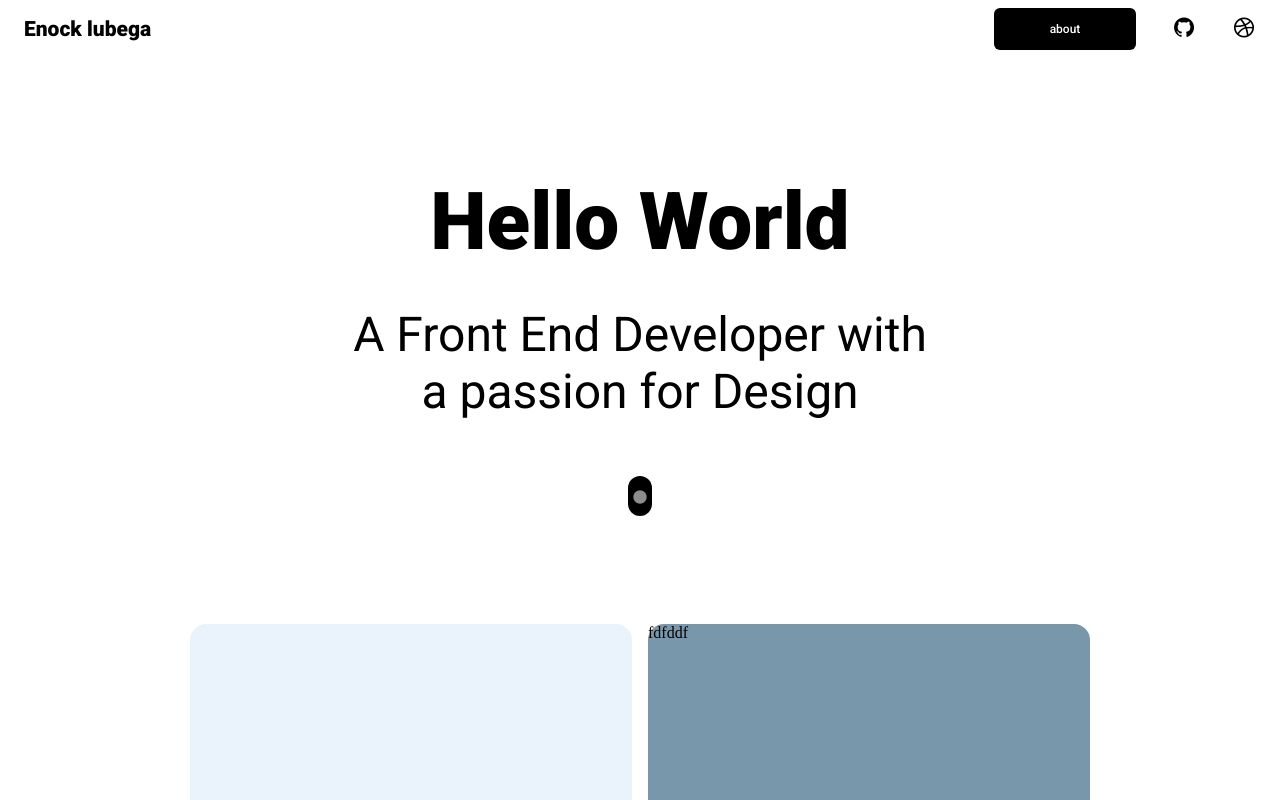
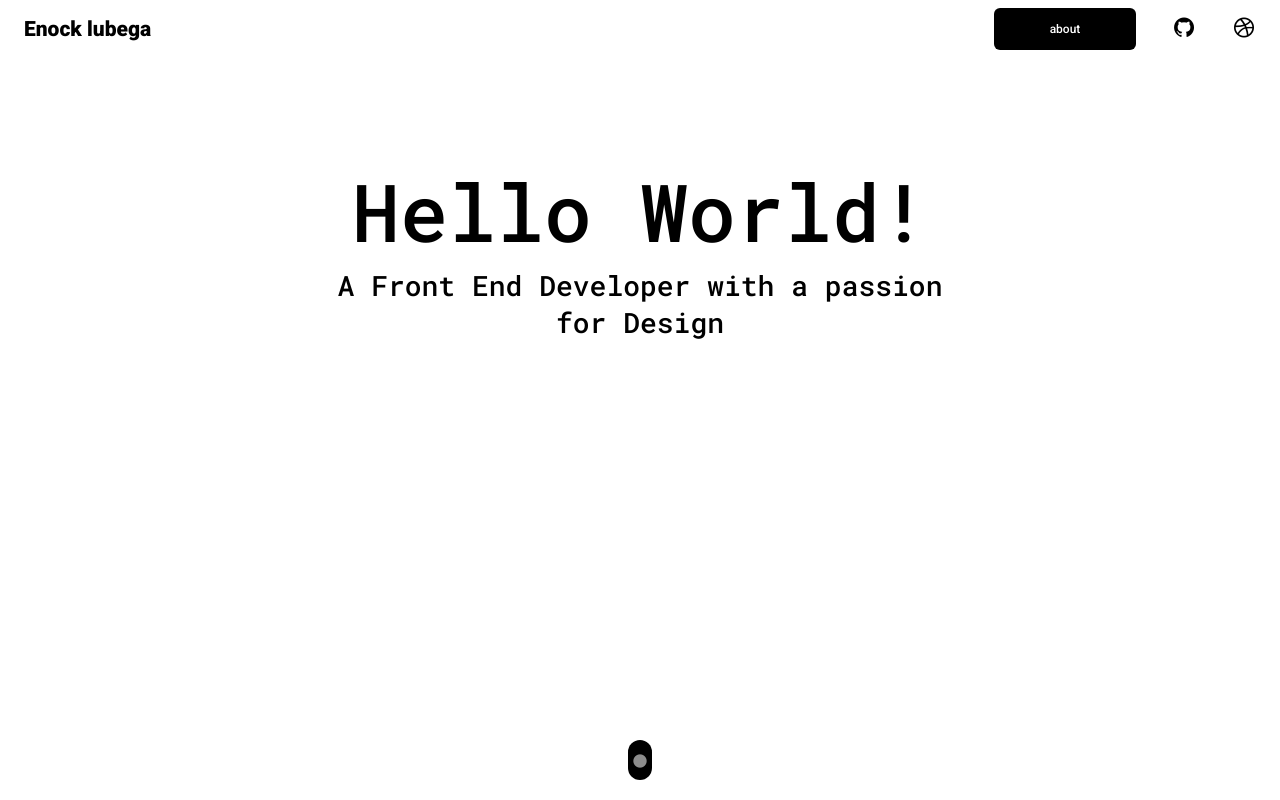
Before and after one commit to Gitnock/my-site, a Vue app: page / in a window 1280 px wide. Built offline with nearby package versions, Linux system fonts and the light colour scheme.

Commit message:
cleanedUp index.vue and about.vue html and css

```diff
--- a/src/App.vue
+++ b/src/App.vue
@@ -1,13 +1,18 @@
 <template>
   <div id="app">
      <NavBar />
-    <router-view/>
+     <router-view/>
+
   </div>
 </template>
 
-<script  setup lang="ts" >
+<script setup lang="ts" >
 import NavBar from './components/nav.vue'
 </script>
 <style lang="scss">
 @import './assets/styles/init.scss';
+.router-view {
+  // flex: 1;
+  // height: 100%;
+}
 </style>
--- /dev/null
+++ b/src/assets/styles/flexbox.scss
@@ -0,0 +1,42 @@
+/* Layouts */
+
+// -With fullscreen scroll indicator
+// ---p = page
+.p-main {
+  height: calc(100vh - 59.84px);
+}
+
+// --page top
+.p-top {
+  height: 100%;
+  position: relative;
+}
+
+// ---Scroll indicator
+.scroll-indicator-wrapper {
+  position: absolute;
+  bottom: 0px;
+  display: flex;
+  justify-content: center;
+  width: 100%;
+  height: 8% !important;
+}
+.indicator-body {
+  background-color: black;
+  height: 32px;
+  display: flex;
+  justify-content: center;
+  padding: 4px 4px 4px 4px;
+  border-radius: 12px;
+}
+.indicator {
+  color: white;
+  font-size: 16px;
+}
+
+@media only screen and (max-width: 902px) {
+  .p-top {
+    height: auto;
+  }
+
+}
--- a/src/assets/styles/init.scss
+++ b/src/assets/styles/init.scss
@@ -6,15 +6,14 @@
 $c2_dark: #202330;
 $c3_dark: #2f3247;
 $c4_dark: #464a65;
-$c5_dark: #B7BBD5;
+$c5_dark: #b7bbd5;
 // LIGHT THEME
 $c1_light: white;
-$c2_light: #F4F4F4;
-$c3_light: #B7BBD5;
+$c2_light: #f4f4f4;
+$c3_light: #b7bbd5;
 // -- fonts
 $cg_back: #25514d;
 $cg_front: #00cd69;
-
 
 // FONTS
 .font-12 {
@@ -36,7 +35,7 @@
   font-weight: 900;
 }
 
-.roboto-mono-l{
+.roboto-mono-l {
   font-family: 'Roboto Mono', monospace;
   font-weight: 300;
 }
@@ -52,7 +51,10 @@
   font-family: 'Roboto Mono', monospace;
   font-weight: 700;
 }
-
+.mono-28 {
+  font-size: 28px;
+  @extend .roboto-mono-m;
+}
 
 html,
 body,
@@ -60,6 +62,8 @@
   height: 100%;
   overflow-y: auto;
   margin: 0 !important;
+  display: flex;
+  flex-direction: column;
   background-color: $c1_light;
 }
 
@@ -73,62 +77,6 @@
 .clickable {
   cursor: pointer;
 }
-
-//animation
-@keyframes slideInFromTop {
-  0% {
-    transform: translateY(-52%);
-  }
-  100% {
-    transform: translateY(0);
-  }
-}
-
-@keyframes colorToDanger {
-  0% {
-    border-color: red;
-  }
-  100% {
-    border-color: rgba(183, 187, 213, 0.4);
-  }
-}
-
-
-@keyframes fadeIn {
-  0%{
-    opacity:0;
-  }
-  100%{
-    opacity:1;
-  }
-}
-
-.fadeInAnim{
-  animation: fadeIn 1s;
-}
-
-
-// .fade-enter-active{
-
-//   position: fixed;
-// }
-// .fade-leave-active {
-//   transition: opacity .5s;
-// }
-
-.avatar{
-  border-radius: 50% !important;
-}
-div.vs-avatar{
-  border: none !important;
-}
-//loading
-div.vs-loading {
-  z-index: 0 !important;
-}
-
-
-
 
 //BUTTONS
 .btn-drop:active {
--- a/src/router/index.ts
+++ b/src/router/index.ts
@@ -1,11 +1,17 @@
 import { createRouter, createWebHistory, RouteRecordRaw } from 'vue-router';
 import Index from '../views/Index.vue';
+import About from '../views/About.vue';
 
 const routes: Array<RouteRecordRaw> = [
     {
         path: '/',
         name: 'Home',
         component: Index,
+    },
+    {
+      path: '/about',
+      name: 'About',
+      component: About,
     }
 ]
 
--- a/src/views/Index.vue
+++ b/src/views/Index.vue
@@ -1,30 +1,25 @@
 <template>
-  <div class="index-main" ref="main">
-    <div class="part1" ref="part1">
-      <div class="part1-container">
-        <div class="section-top">
-          <div class="container-top">
-            <h1 class="title-index roboto-b">Hello World</h1>
-            <h2 class="subtitle-index roboto-r">
+  <div class="p-main">
+    <div class="p-top">
+      <div class="top-container">
+        <div class="top-content">
+          <div class="top-title roboto-mono-m">Hello World!</div>
+          <div class="top-subtitle mono-28">
             A Front End Developer with a passion for Design
-            </h2>
+          </div>
+        </div>
+      </div>
+      <div class="scroll-indicator-wrapper">
+        <div class="indicator-container">
+          <div class="indicator-body">
+            <i class="bx bxs-circle bx-fade-down indicator"></i>
           </div>
         </div>
       </div>
     </div>
-    <div class="scroll-indicator-container">
-      <div class="indicator-container">
-        <i class="bx bxs-circle bx-fade-down indicator"></i>
-      </div>
-    </div>
-    <div class="part2">
-      <div class="section-bot" ref="sbot">
-        <div class="container-bot">
-          <div
-            class="cards-container"
-            v-for="project in projects"
-            :key="project.id"
-          >
+    <div class="index-bot">
+      <div class="bot-container">
+        <div class="bot-content" v-for="project in testData" :key="project.id">
           <div class="card-container">
             <div class="card" :style="{ background: project.color }">
               <div class="card-top"></div>
@@ -36,28 +31,11 @@
         </div>
       </div>
     </div>
-
-      <footer class="section-footer">
-        <div class="container-footer roboto-mono-m">
-          <div class="footer-rights">
-            <p>© 2021 PartyApp.</p>
-          </div>
-          <div class="footer-legal">
-            <div class="legal-Terms">
-              <p>Terms & Conditions</p>
-            </div>
-            <div class="legal-Privacy">
-              <p>Privacy Policy</p>
-            </div>
-          </div>
-        </div>
-      </footer>
-    </div>
   </div>
 </template>
 
 <script setup lang="ts">
-let projects = [
+let testData = [
   {
     name: 'projects',
     url: '/projects',
@@ -79,189 +57,45 @@
 ];
 </script>
 
-<style lang="scss" scoped>
+<style lang="scss" scroped>
+@import '../assets/styles/flexbox.scss';
 @import '../assets/styles/init.scss';
-//colors
-.color-black {
-  color: black;
-}
-.color-white {
-  color: white;
-}
-.color-green {
-  color: #00cd69;
-}
-.color-red {
-  color: #ff5441;
-}
-.index-main {
-  height: 94%;
-  width: 100%;
-  // overflow: hidden;
-  // overflow-y: auto;
-  // scroll-behavior: smooth;
-}
-
-// PARTS
-.part1 {
-  height: 92% !important;
-}
-.part1-container {
-  height: 100%;
-  flex-direction: column;
-  display: flex;
-  // align-items: center;
-  // justify-content: center;
-}
-.part2 {
-  background-color: white;
-}
-
-.signup-btn {
-  display: none;
-}
-.request-btn {
-  padding: 12px 16px;
-  border: none;
-  border-radius: 8px;
-  background-color: $c2_dark;
-  color: white;
-  transition: all 0.4s ease 0s;
-  font-size: 16px;
-}
-
 // TOP
-.section-top {
+.top-container {
   padding: 48px 0;
   display: flex;
   justify-content: center;
+  // overflow: hidden;
 }
-.container-top {
-  padding: 60px 90px 0px 90px;
-  justify-content: center;
-  align-items: center;
+.top-content {
+  padding: 60px 0;
 }
-.title-index {
+.top-title {
   font-size: 80px;
   text-align: center;
-  line-height: 60px;
+  line-height: 1.1;
+  margin: 0 0 12px 0;
 }
-.subtitle-index {
-  font-size: 48px;
+.top-subtitle {
   max-width: 610px;
   margin: auto;
   text-align: center;
   margin-bottom: 8px;
 }
-.subtitle-red {
-}
-.request-container {
-  // background-color: wheat;
+
+// BOT
+.index-bot {
+  margin: 32px 0;
   display: flex;
   justify-content: center;
+  align-items: center;
+  overflow-x: hidden;
 }
-.request-input-container {
-  width: 321px;
-  height: 52px;
-  border: none;
-  background-color: #f4f7f8;
-  border-radius: 8px;
-  display: flex;
-  padding: 8px;
-  // margin: 32px;
-}
-.request-input {
-  background-color: transparent;
-  border: none;
-  font-size: 16px;
-  margin: 0 8px;
-  // color: white;
-  flex: 1 1 auto;
-}
-::placeholder {
-  color: #464a65;
-}
-.request-btn-container {
-  display: none;
-}
-.request-btn-desktop {
-  padding: 8px 18px;
-  border: none;
-  border-radius: 6px;
-  background-color: #195bff;
-  color: white;
-  transition: all 0.4s ease 0s;
-  font-size: 14px;
-  &:hover {
-    transform: translateY(-4px);
-    box-shadow: 0px 6px 20px rgba(25, 91, 255, 0.4);
-  }
-}
-.request-btn-mobile {
-  display: initial;
-  align-items: center;
-  width: 100%;
-  width: 321px;
-  height: 52px;
-  border-radius: 8px;
-  background-color: #195bff;
-  border: none;
-  color: white;
-  font-size: 16px;
-}
-.border-Anime {
-  animation: colorToDanger 2s 1;
-}
-
-// MID
-.section-mid {
-  margin: 0 0 32px;
-  display: flex;
-  justify-content: center;
-}
-.container-mid {
-  max-width: 1248px;
-}
-.title-mid-container {
-  display: flex;
-  justify-content: center;
-  margin-bottom: 12px;
-}
-.title-mid {
-  background-color: $c2_dark;
-  border-radius: 8px;
-  padding: 4px 12px;
-  color: $c5_dark;
-  font-size: 16px;
-  display: inline-block;
-}
-.scroll-indicator-container {
-  display: flex;
-  justify-content: center;
-  // margin: 142px 0px 12px;
-  height: 8% !important;
-}
-.indicator-container {
-  background-color: black;
-  height: 32px;
-  display: flex;
-  justify-content: center;
-  padding: 4px 4px 4px 4px;
-  border-radius: 12px;
-}
-.indicator {
-  color: white;
-  font-size: 16px;
-}
-.cards-container {
-  // display: flex;
-  // flex-direction: column;
-  // justify-content: center;
-  max-width: 1328px;
-  // overflow: hidden;
+.bot-container {
 }
 .card-container {
   display: flex;
+  overflow-x: auto;
 }
 .card {
   min-width: 442px;
@@ -269,121 +103,32 @@
   margin: 8px;
   border: none;
   border-radius: 16px;
-  background-color: $c2_dark;
   box-shadow: none;
-}
-.card-top {
-  display: inline;
-}
-.card-top-title {
-  color: #464a65;
-  font-size: 36px;
-}
-
-// BOT
-.section-bot {
-  // padding: 60px 90px 0px 90px;
-  padding: 48px 0;
-  display: flex;
-  justify-content: center;
-  overflow-x: hidden;
-}
-.container-bot {
-  display: flex;
-  flex-direction: column;
-  justify-content: center;
-}
-
-//FOOTER
-.section-footer {
-  // display: flex;
-  // justify-content: center;
-}
-.container-footer {
-  color: $c1_dark;
-  position: relative;
-  max-width: 1248px;
-  margin-right: auto;
-  margin-left: auto;
-  padding: 4rem 2rem 2rem;
-  display: flex;
-  font-size: 16px;
-  display: flex;
-  justify-content: space-between;
-}
-.footer-legal {
-  display: flex;
-}
-.legal-Terms {
-  &:hover {
-    color: $cg_front;
-    text-decoration: underline;
-  }
-}
-.legal-Privacy {
-  margin-left: 32px;
-  &:hover {
-    color: $cg_front;
-    text-decoration: underline;
-  }
 }
 
 // MOBILE
 @media only screen and (max-width: 902px) {
-  .title-index {
-    font-size: 52px;
+  .top-content {
+    padding: 48px 12px;
+  }
+  .top-title {
+    font-size: 42px;
+  }
+  .top-subtitle {
+    font-size: 24px;
   }
   .card {
     min-width: 300px;
     height: 418px;
-  }
-  .cards-container {
-    width: 100%;
-  }
-  .container-bot {
-    width: 100%;
   }
   .card-container {
     overflow-x: auto;
     width: auto;
     padding: 0 12px 12px;
     display: flex;
-    justify-content: center;
   }
-}
-@media only screen and (max-width: 644px) {
-  .title-index {
-    font-size: 48px;
-  }
-  .container-top {
-    padding: 32px 12px 0px;
-  }
-  .footer-legal {
+  .bot-container {
     width: 100%;
-    font-size: 12px;
-    justify-content: space-between;
-  }
-  .footer-rights {
-    display: none;
-  }
-  .card-container{
-    justify-content: start;
-  }
-}
-@media screen and (max-height: 900px) {
-  .part1 {
-    height: auto !important;
-  }
-  .container-top {
-    padding: 32px 12px 0px;
-  }
-  .scroll-indicator-container {
-    margin-bottom: 32px;
-  }
-}
-@media only screen and (max-width: 1028px) {
-  .part1 {
-    height: auto !important;
   }
 }
 </style>
```
Also changed, not shown: package.json (+5 -5 lines), src/components/nav.vue (+5 -5 lines), src/views/About.vue (+62 -5 lines), 1 other file (tests, documents, lock files or other folders). Lines whose indentation alone changed are shown as unchanged.
